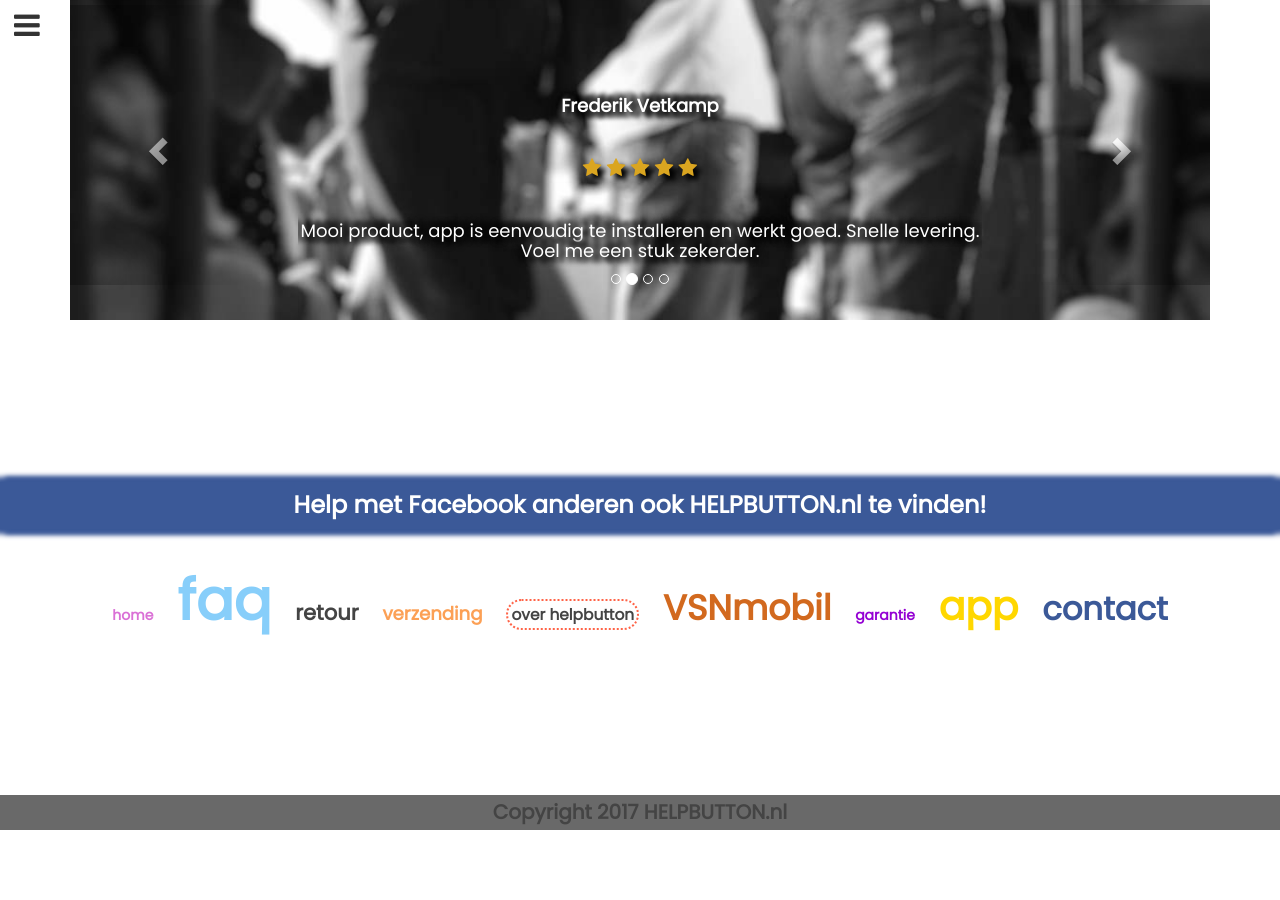
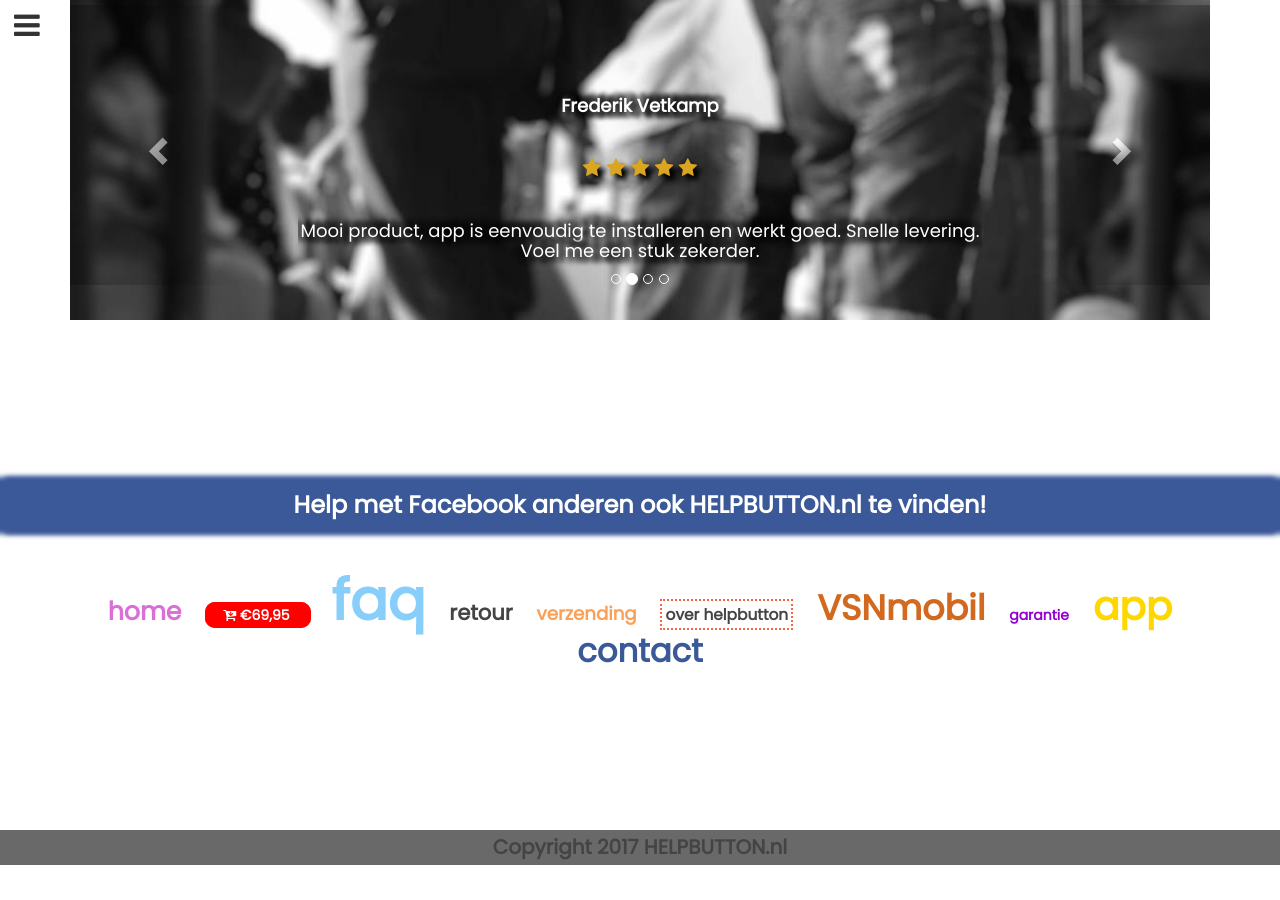
Before and after one commit to janarjensen/helpbutton.nl, a Jekyll site: the page built from index.html, in a window 1280 px wide and 900 px high, scrolled down 5525 px. Built offline with Jekyll 4.4.1, drawn with Linux system fonts in a browser that asks for light colours; nearby versions of some CDN libraries; some web fonts are replaced; before the commit the page ends 6390 px from its top, so only the background shows below that.

```diff
--- /dev/null
+++ b/_includes/general/bolLink.html
@@ -0,0 +1 @@
+https://www.bol.com/nl/p/bluetooth-noodknop-paniekknop-sos/9200000061352822/?bltg=itm_event=click&mmt_id=c5d3f3b71cf8f194&pg_nm=pdp&slt_id=prd_reco&slt_nm=product_recommendations&slt_pos=C1&slt_owner=ccs&itm_type=product&itm_lp=0&itm_id=9200000061352822&itm_role=in
--- a/_includes/general/buyNow.html
+++ b/_includes/general/buyNow.html
@@ -1,3 +1,3 @@
 <div onclick="" class="buyNow buyNav">
-  <a href="https://www.bol.com/nl/p/bluetooth-noodknop-paniekknop-sos/9200000061352822/?suggestionType=featured_product&suggestedFor=noodkn&originalSearchContext=media_all&originalSection=main"><h5>koop €69,95</h5></a>
+  <a href="https://www.bol.com/nl/p/bluetooth-noodknop-paniekknop-sos/9200000061352822/?suggestionType=featured_product&suggestedFor=noodkn&originalSearchContext=media_all&originalSection=main"><h5>koop {% include general/price.html %}</h5></a>
 </div>
--- a/_includes/general/nav.html
+++ b/_includes/general/nav.html
@@ -1,5 +1,6 @@
 <div class="nav">
   <a href="{{site.baseurl}}/index">home</a>
+  <a href="https://www.bol.com/nl/p/bluetooth-noodknop-paniekknop-sos/9200000061352822/?suggestionType=featured_product&suggestedFor=noodkn&originalSearchContext=media_all&originalSection=main"><i class="fa fa-cart-arrow-down" aria-hidden="true"></i> {% include general/price.html %}</a>
   <a href="{{site.baseurl}}/faqs">faq</a>
   <a href="{{site.baseurl}}/retour">retour</a>
   <a href="{{site.baseurl}}/verzending">verzending</a>
@@ -8,4 +9,5 @@
   <a href="{{site.baseurl}}/garantie">garantie</a>
   <a href="{{site.baseurl}}/app">app</a>
   <a href="{{site.baseurl}}/contact">contact</a>
+
 </div>
--- /dev/null
+++ b/_includes/general/price.html
@@ -0,0 +1 @@
+€69,95
--- a/_sass/all.sass
+++ b/_sass/all.sass
@@ -2,3 +2,4 @@
 @import 'pages/home/all'
 @import 'pages/contact/contact'
 @import 'pages/faqs/faqs'
+@import 'pages/bol/bol'
--- a/_sass/general/footer.sass
+++ b/_sass/general/footer.sass
@@ -1,7 +1,5 @@
 footer
   text-align: center
-
-
 
   h3
     color: white
@@ -15,48 +13,57 @@ footer
     margin: 6vh 50px
     .nav
       a:nth-child(1)
-        font-size: 1em
+        font-size: 1.8em
         color: orchid
         &:hover
           color: $hoverColor
       a:nth-child(2)
+        font-size: 1em
+        color: white
+        background-color: red
+        padding: 0 15px
+        border-radius: 10px
+        border: 3px solid red
+        &:hover
+          background-color: white
+          color: $hoverColor
+      a:nth-child(3)
         font-size: 4em
         color: lightskyblue
         &:hover
           color: $hoverColor
-      a:nth-child(3)
+      a:nth-child(4)
         font-size: 1.5em
         color: light$hoverColor
         &:hover
           color: $hoverColor
-      a:nth-child(4)
+      a:nth-child(5)
         font-size: 1.3em
         color: #fca055
         &:hover
           color: $hoverColor
-      a:nth-child(5)
+      a:nth-child(6)
         font-size: 1.1em
         border: 2px dotted tomato
         padding: 0.2em
-        border-radius: 1.2em
         &:hover
           color: $hoverColor
-      a:nth-child(6)
+      a:nth-child(7)
         font-size: 2.5em
         color: chocolate
         &:hover
           color: $hoverColor
-      a:nth-child(7)
+      a:nth-child(8)
         font-size: 1em
         color: darkviolet
         &:hover
           color: $hoverColor
-      a:nth-child(8)
+      a:nth-child(9)
         font-size: 2.8em
         color: gold
         &:hover
           color: $hoverColor
-      a:nth-child(9)
+      a:nth-child(10)
         font-size: 2.3em
         color: #3B5998
         &:hover
--- /dev/null
+++ b/_sass/pages/bol/bol.sass
@@ -0,0 +1,28 @@
+.bol
+  background-image: url("../img/img/bol.jpg")
+  background-size: contain
+  background-position: center center
+  background-repeat: no-repeat
+  min-height: 40vh
+
+  .overlay
+    box-shadow: 5px 5px 15px
+    border: 3px solid $textColor
+    width: 100%
+    background-color: rgba(255, 255, 255, 0.7)
+    display: flex
+    align-items: center
+    justify-content: center
+    h2
+      background-color: rgba(144,238,144, 0.7)
+      padding: 10px 15px
+      border-radius: 30px
+      border: 3px solid $textColor
+    &:hover
+      background-color: rgba(144,238,144, 0.7)
+      h2
+        background-color: rgba(255, 255, 255, 0.7)
+
+    h2
+      &:hover
+        color: $hoverColor
--- a/js/animations.js
+++ b/js/animations.js
@@ -18,6 +18,9 @@ $(function() {
 });
 $(function() {
     $('.statNavCol').matchHeight();
+});
+$(function() {
+    $('.bolTemp').matchHeight();
 });
 
 // make buy button appear
```
Also changed, not shown: bol.md (added, +22 -0 lines), img/img/bol.jpg (added).
